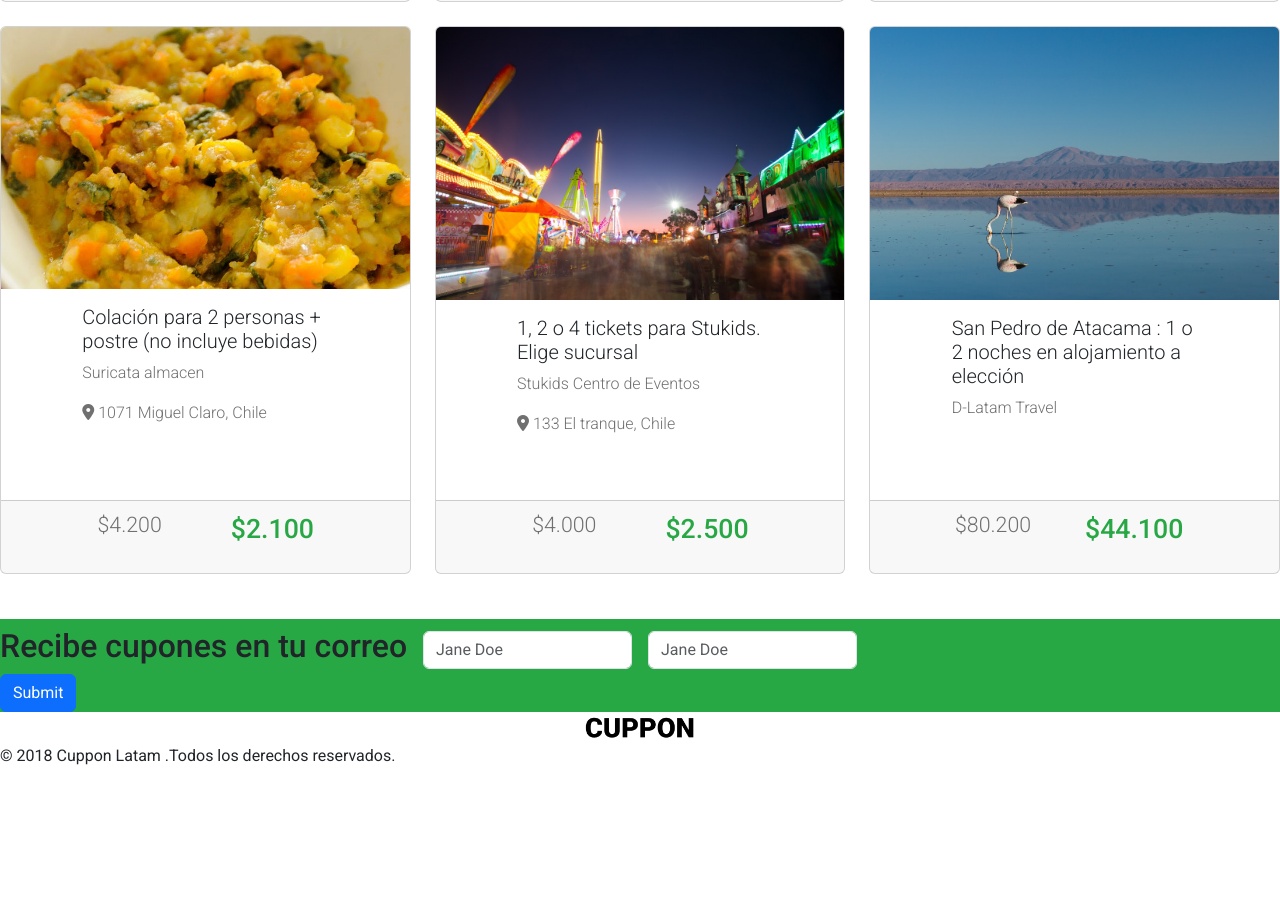
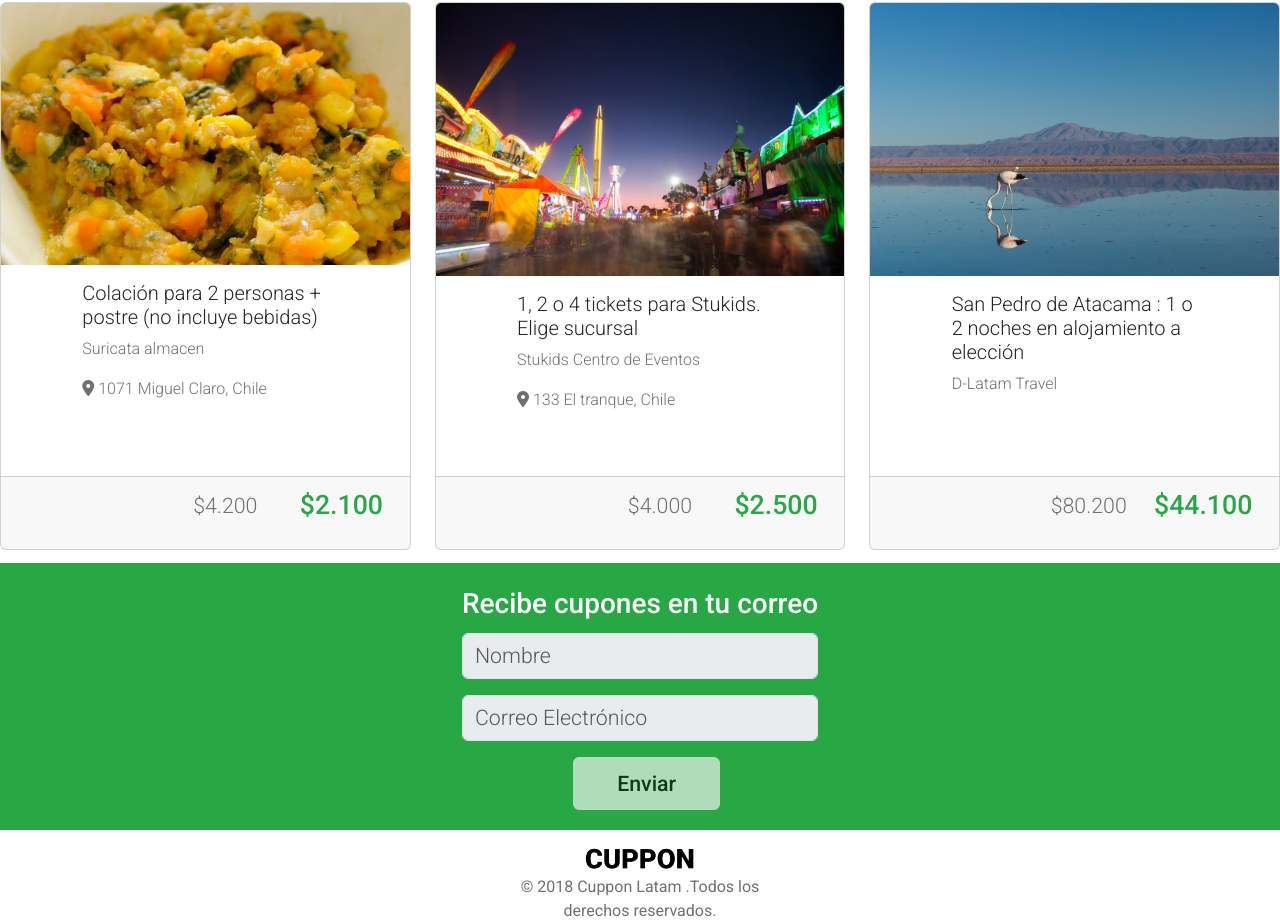
Before and after one commit to fossesi/Desafio-Cuppon, a plain HTML site: page index.html in a window 1280 px wide. Shown: the part 649-1572 px from the top of the page. Before the commit the page ends 1417 px from the top, so only its background shows below. Drawn offline with nearby package versions, Linux system fonts and the light colour scheme.

Commit message:
corrige color de fuentes y centrado

```diff
--- a/assets/css/styles.css
+++ b/assets/css/styles.css
@@ -20,6 +20,10 @@ nav {
     background-color: #28A745
 }
 
+.navbar-toggler {
+    border-color: #FFFFFF80;
+}
+
 h5 {
     font-weight: 300;
 }
@@ -40,24 +44,27 @@ h5 {
     color: #707070;
 }
 
+.card-footer {
+    justify-content: center;
+    align-items: center;
+}
+
 .col-4 {
-    padding-right: 0%;
-    padding-left: 10px;
+    margin-top: 4pt;
     text-align: right;
 }
 
+.col-6 {
+    width: 100pt;
+    align-content: end;
+}
+
 .precio-anterior {
-    width: 60pt;
+    width: 80pt;
     text-align: right;
     font-weight: 300;
     font-size: 16pt;
     color: #707070;
-}
-
-.col-6 {
-    padding-right: 0%;
-    padding-left: 10px;
-    text-align: right;
 }
 
 .precio-oferta {
@@ -69,18 +76,57 @@ h5 {
 }
 
 .datos-personales {
+    height: 200pt;
+    width: auto;
+    display: flex;
+    justify-content: center;
+    align-items: center;
     background-color:#28A745;
-    margin-top: 100pt;
+    padding-top: 10pt;
+    margin-top: 70pt;
+    margin-bottom: 10pt;
+    padding-bottom: 20pt;
 }
 
-.datos-personales h2 {
-        text-align: center;
+form {
+    justify-content: center;
+}
+
+legend {
+    margin-top: 10pt;
+    font-size: 21pt;
+    color: #FFFFFF;
+    font-weight: 500;
+}
+
+.datos-personales input {
+    font-weight: 300;
+    font-size: 16pt;
+}
+
+.datos-personales button {
+    width: 110pt;
+    font-size: 16pt;
+    height: 40pt;
+    font-weight: 500;
+    color: #212529;
 }
 
 footer img {
     display: block;
+    border-top: 24pt;
     margin-left: auto;
     margin-right: auto;
     width: 82pt;
     height: 24pt;
 }
+
+footer p {
+    text-align: center;
+    justify-content: center;
+    width: 200pt;
+    margin-left: auto;
+    margin-right: auto;
+    color: #707070;
+    margin-bottom: 20pt;
+}
--- a/index.html
+++ b/index.html
@@ -6,6 +6,7 @@
     <link href="https://cdn.jsdelivr.net/npm/bootstrap@5.3.5/dist/css/bootstrap.min.css" rel="stylesheet" integrity="sha384-SgOJa3DmI69IUzQ2PVdRZhwQ+dy64/BUtbMJw1MZ8t5HZApcHrRKUc4W0kG879m7" crossorigin="anonymous">
     <script src="https://cdn.jsdelivr.net/npm/bootstrap@5.3.5/dist/js/bootstrap.bundle.min.js" integrity="sha384-k6d4wzSIapyDyv1kpU366/PK5hCdSbCRGRCMv+eplOQJWyd1fbcAu9OCUj5zNLiq" crossorigin="anonymous"></script>
     <script src="https://kit.fontawesome.com/9a76d912c8.js" crossorigin="anonymous"></script>
+    <link rel="stylesheet" href="https://use.fontawesome.com/releases/v5.12.1/css/all.css">
     <title>Cuppon</title>
     <link rel="stylesheet" href="assets/css/styles.css">
 </head>
@@ -17,8 +18,8 @@
         <nav class="navbar fixed-top">
             <div class="container-fluid">
             <a class="navbar-brand" href="#"><img src="assets/img/logo-white.png" width="86pt" height="25pt"></a>
-            <button class="navbar-toggler" type="button" data-bs-toggle="offcanvas" data-bs-target="#offcanvasNavbar" aria-controls="offcanvasNavbar" aria-label="Toggle navigation">
-                <span class="navbar-toggler-icon"></span>
+            <button class="navbar-toggler" type="button" data-bs-toggle ="offcanvas" data-bs-target="#offcanvasNavbar" aria-controls="offcanvasNavbar" aria-label="Toggle navigation">
+                <span><img src="assets/img/icons8-menu-32.png" alt=""></span>
             </button>
             <div class="offcanvas offcanvas-end" tabindex="-1" id="offcanvasNavbar" aria-labelledby="offcanvasNavbarLabel">
                 <div class="offcanvas-header">
@@ -207,22 +208,21 @@
     </section>
 
     <section class="datos-personales">
-        <form class="row gy-2 gx-3 align-items-center">
-            <div class="col-auto">
-                <h2>Recibe cupones en tu correo</h2>
-            </div>
-            <div class="col-auto">
-            <label class="visually-hidden" for="autoSizingInput">Name</label>
-            <input type="text" class="form-control" id="autoSizingInput" placeholder="Jane Doe">
-            </div>
-            <div class="col-auto">
-                <label class="visually-hidden" for="autoSizingInput">Name</label>
-                <input type="text" class="form-control" id="autoSizingInput" placeholder="Jane Doe">
-            </div>
-        </form>
-        <div class="col-auto">
-            <button type="submit" class="btn btn-primary">Submit</button>
-        </div>
+        <form>
+            <fieldset disabled>
+            <legend>Recibe cupones en tu correo</legend>
+                <div class="mb-3">
+                    <input type="text" id="disabledTextInput" class="form-control" placeholder="Nombre">
+                </div>
+                <div class="mb-3">
+                    <input type="text" id="disabledTextInput" class="form-control" placeholder="Correo Electrónico">
+                    </select>
+                </div>
+                <div class="d-grid gap-2 col-6 mx-auto">
+                    <button class="btn btn-light" type="button">Enviar</button>
+                </div>
+            </fieldset>
+          </form>
     </section>
 
     <footer>
```
Also changed, not shown: assets/img/icons8-menu-32.png (added).
